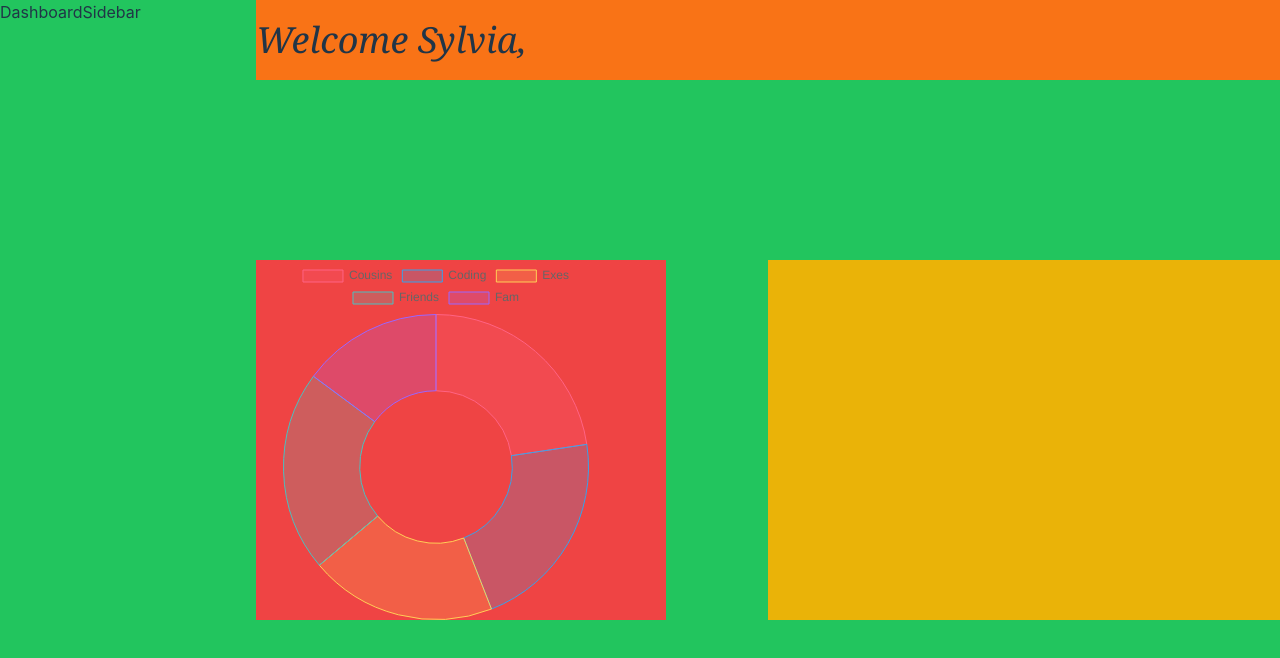
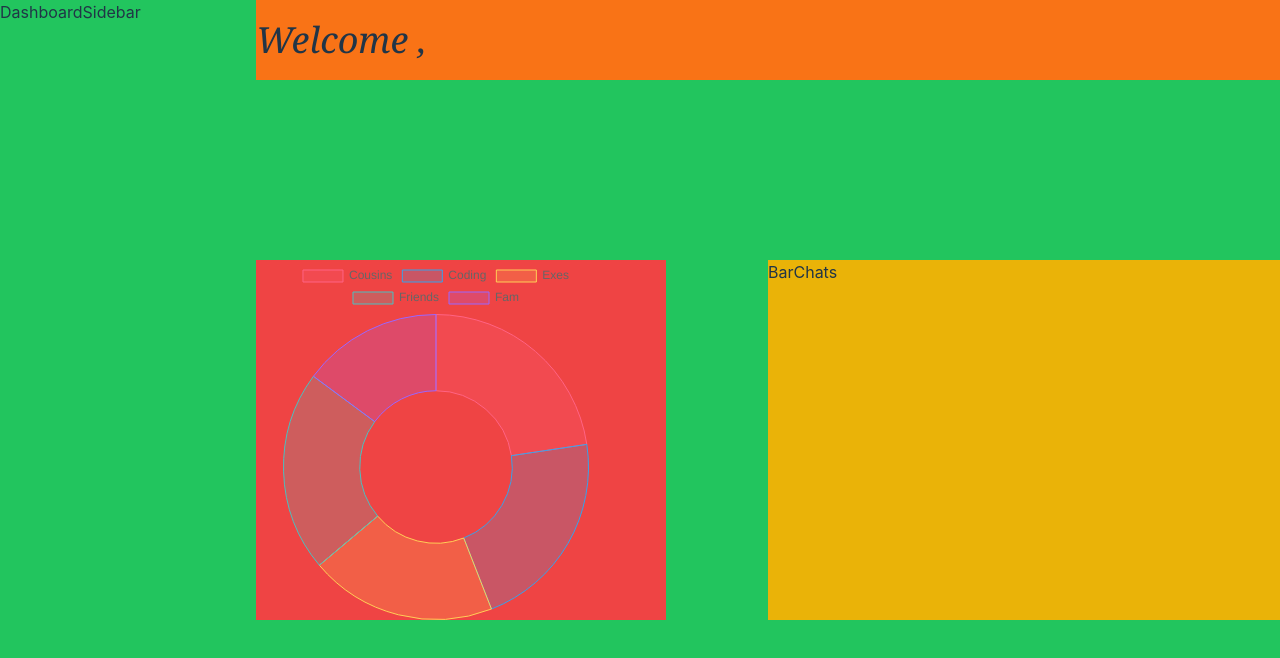
Before and after one commit to dev-sylv/FoodApp, a React (Vite) app: page /user-dashboard in a window 1280 px wide. Shown: the top 658 px of the page. Built offline with nearby package versions, Linux system fonts and the light colour scheme.

Commit message:
saved all updates

```diff
--- /dev/null
+++ b/src/charts/barchats/BarChats.tsx
@@ -0,0 +1,7 @@
+import React from "react";
+
+const BarChats = () => {
+  return <div>BarChats</div>;
+};
+
+export default BarChats;
--- /dev/null
+++ b/src/charts/barchats/index.ts
@@ -0,0 +1 @@
+export { default as Barchat } from "./BarChats";
--- a/src/charts/index.ts
+++ b/src/charts/index.ts
@@ -1 +1,2 @@
 export * from "./piecharts";
+export * from "./barchats";
--- a/src/charts/piecharts/PieChart.tsx
+++ b/src/charts/piecharts/PieChart.tsx
@@ -225,7 +225,6 @@ const AllCost = [];
 const arra = (arr: any[]) => {
   return arr.map((el) => el?.cost).reduce((a, b) => a + b);
 };
-console.log("Cost in exes array: ", arra(Fam));
 
 AllCost?.push(
   arra(Fam),
@@ -234,7 +233,6 @@ AllCost?.push(
   arra(Cousins),
   arra(Coding)
 );
-console.log(AllCost);
 
 export const data = {
   labels: ["Cousins", "Coding", "Exes", "Friends", "Fam"],
--- a/src/components/blocks/DashboardHeader.tsx
+++ b/src/components/blocks/DashboardHeader.tsx
@@ -1,10 +1,13 @@
 import React from "react";
+import { useAppSelector } from "../../Global/Store";
 
 const DashboardHeader = () => {
+  const user = useAppSelector((state) => state?.user);
+  console.log("This is the logged in user: ", user);
   return (
     <div className="w-full h-20 fixed flex justify-end">
       <div className="w-4/5 bg-orange-500 flex items-center">
-        <h2 className="text-4xl font-serif italic">Welcome Sylvia,</h2>
+        <h2 className="text-4xl font-serif italic">Welcome {user?.name} ,</h2>
       </div>
     </div>
   );
--- a/src/pages/DashboardBody.tsx
+++ b/src/pages/DashboardBody.tsx
@@ -1,5 +1,5 @@
 import React from "react";
-import { PieChart } from "../charts";
+import { Barchat, PieChart } from "../charts";
 
 const DashboardBody = () => {
   return (
@@ -8,7 +8,9 @@ const DashboardBody = () => {
         <div className="bg-red-500 w-2/5 h-1/2">
           <PieChart />
         </div>
-        <div className="bg-yellow-500 w-2/4 h-1/2"></div>
+        <div className="bg-yellow-500 w-2/4 h-1/2">
+          <Barchat />
+        </div>
       </div>
     </div>
   );
```
Also changed, not shown: src/charts/BarChats.tsx (deleted, +0 -130 lines).
